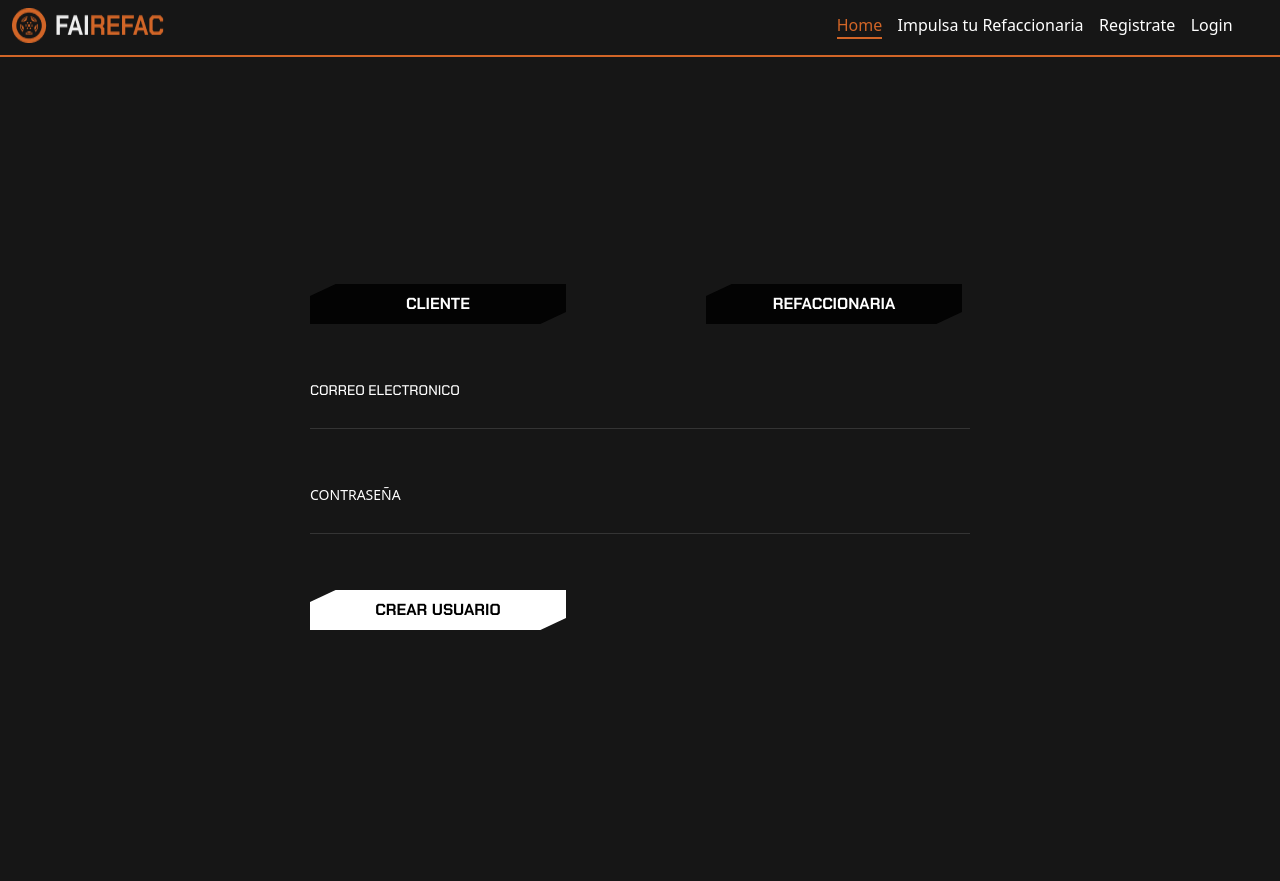
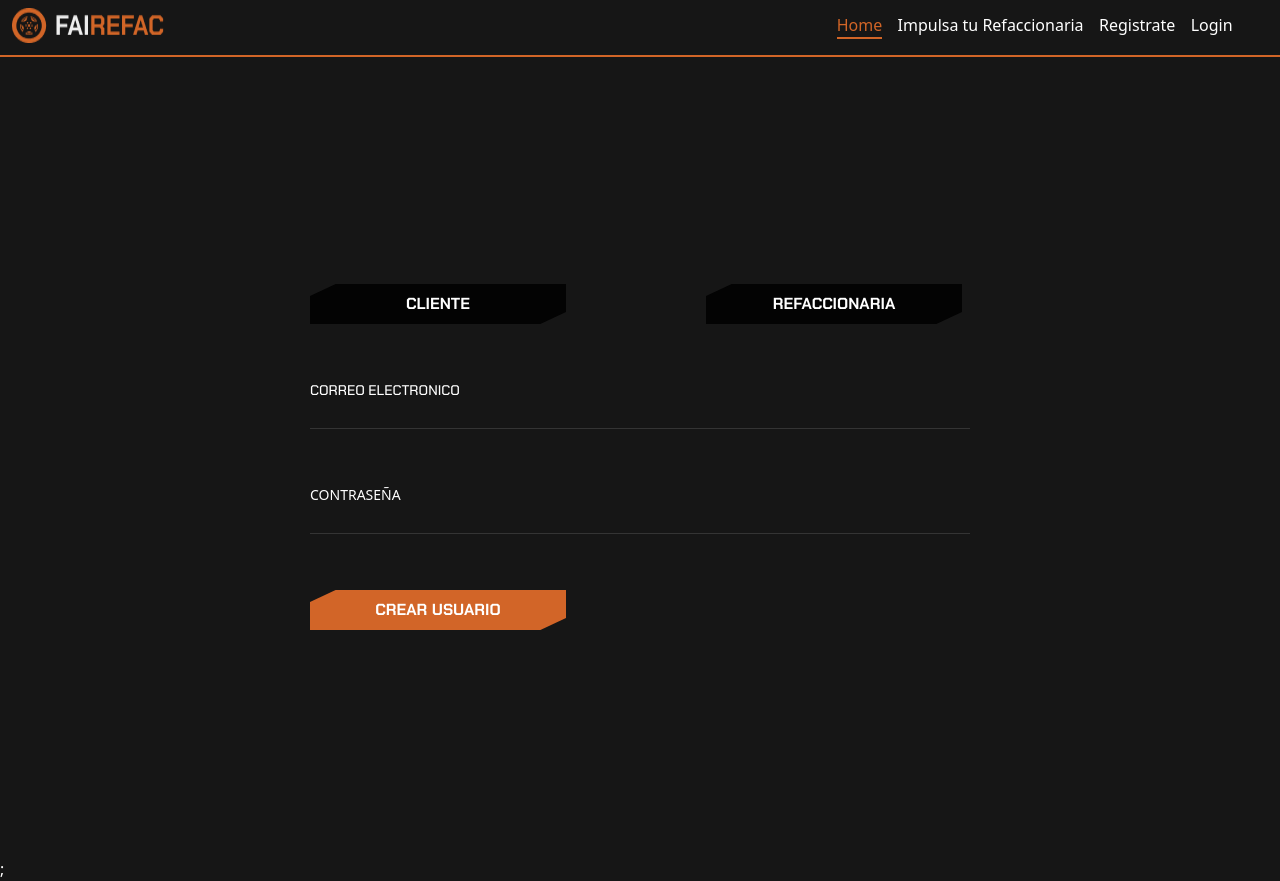
Before and after one commit to aleTorres05/FaiRefacFront, a Next.js app: page /signup in a window 1280 px wide. Before the commit the page ends 857 px from the top, so only its background shows below. Built offline with nearby package versions, Linux system fonts and the light colour scheme.

Commit message:
[FEAT] Add CustomToaster component and validations in UserRegistrationForm.jsx

```diff
--- /dev/null
+++ b/components/CustomToaster.jsx
@@ -0,0 +1,12 @@
+import { Toaster } from "sonner";
+
+
+export default function CustomToaster() {
+    return (
+        <Toaster
+        toastOptions={{
+            className: "border-2 border-[#D26528] bg-[#302F2F] text-white font-chakra font-bold"
+        }}
+        />
+    )
+}
--- a/components/UserRegistrationForm.jsx
+++ b/components/UserRegistrationForm.jsx
@@ -1,4 +1,6 @@
 import { useState } from 'react';
+import { useRouter } from 'next/router';
+import { toast } from 'sonner';
 import clsx from 'clsx';
 
 export default function UserRegistrationForm() {
@@ -8,6 +10,7 @@ export default function UserRegistrationForm() {
     isClient: false,
     isRepairShop: false,
   });
+  const router = useRouter();
 
   const handleRoleSelection = (role) => {
     setFormData({
@@ -19,7 +22,16 @@ export default function UserRegistrationForm() {
 
   const handleSubmit = (e) => {
     e.preventDefault();
-    console.log('Registrando usuario:', formData);
+
+    const {isClient, isRepairShop} = formData;
+
+    if (!isClient && !isRepairShop) {
+      toast.error('Debes seleccionar al menos una opción "CLIENTE" o "REFACCIONARIA".');
+      return;
+    }
+
+    toast.success("Registro exitoso, valida tu correo electronico para poder continuar.");
+    router.push("/email-verification");
   };
 
   return (
@@ -75,7 +87,7 @@ export default function UserRegistrationForm() {
         />
       </div>
 
-      <button type="submit" className="w-full md:w-64 py-2 bg-white text-black font-bold font-chakra">
+      <button type="submit" className="w-full md:w-64 py-2 bg-[#D26528] text-white font-bold font-chakra">
         CREAR USUARIO
       </button>
     </form>
--- a/package.json
+++ b/package.json
@@ -14,7 +14,8 @@
     "next": "14.2.11",
     "react": "^18",
     "react-dom": "^18",
-    "react-hook-form": "^7.53.0"
+    "react-hook-form": "^7.53.0",
+    "sonner": "^1.5.0"
   },
   "devDependencies": {
     "eslint": "^8",
--- a/pages/_app.jsx
+++ b/pages/_app.jsx
@@ -1,5 +1,11 @@
+import CustomToaster from "@/components/CustomToaster";
 import "@/styles/globals.css";
 
 export default function App({ Component, pageProps }) {
-  return <Component {...pageProps} />;
+  return (
+    <>
+    <Component {...pageProps} />;
+    <CustomToaster/>
+    </>
+  );
 }
```
Also changed, not shown: 1 other file (tests, documents, lock files or other folders).
